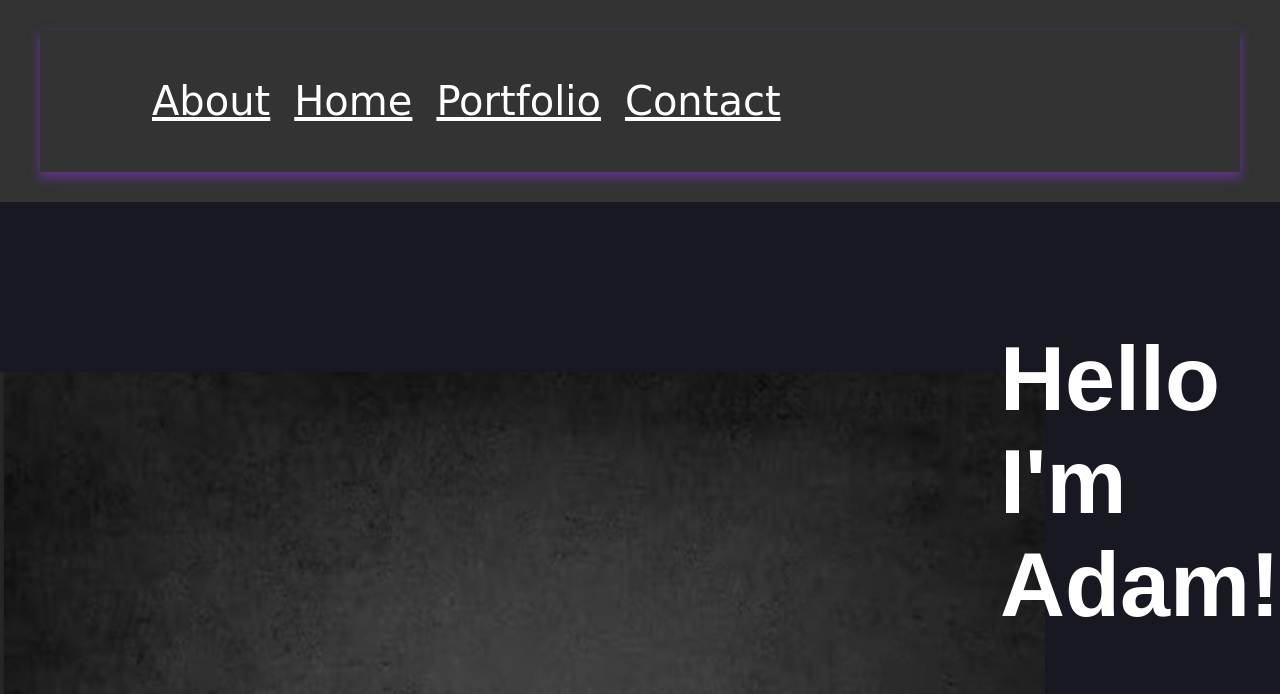
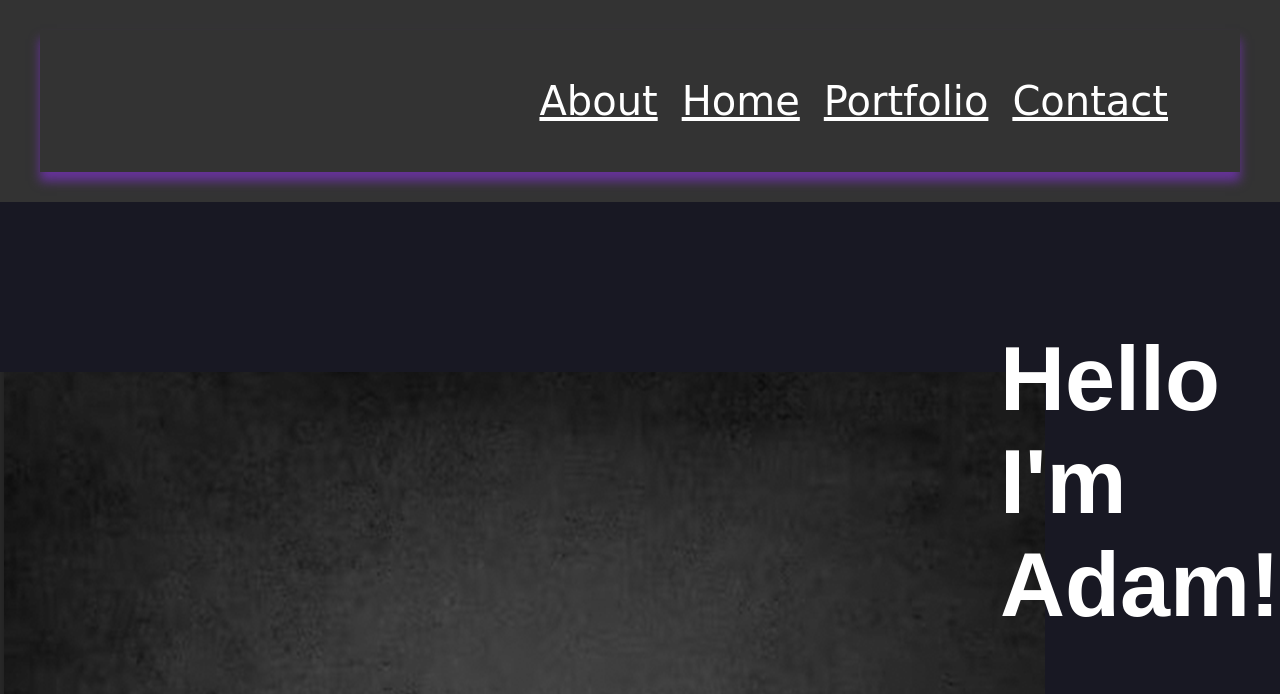
Before and after one commit to elmekad/Personal-website2, a plain HTML site: page index.html in a window 1280 px wide. Shown: the top 694 px of the page. Drawn offline with Linux system fonts and the light colour scheme.

Commit message:
adjusted nav bar to aligin on the rigth side

```diff
--- a/about.css
+++ b/about.css
@@ -18,10 +18,11 @@ header {
 
 .bar{
     display: flex;
-    justify-content: space-between;
+    justify-content: flex-end;
+    margin-left: auto;
     align-items: end;
     padding: 18px 60px;
-    box-shadow: 0 5px 10px rebeccapurple;
+    box-shadow: 0 9px 10px rebeccapurple;
 }
 
 .bar ul{
@@ -41,6 +42,7 @@ header {
     color: #fff;
     font-family: cursive;
     font-size: 40px;
+
 }
 
 .bar ul li a::before{
--- a/contact.css
+++ b/contact.css
@@ -15,19 +15,13 @@ header {
     font-size: 30px;
 }
 
-
-/* nav a {
-    color: white;
-    padding: 10px;
-    text-decoration: none;
-} */
-
 .bar{
     display: flex;
-    justify-content: space-between;
+    justify-content: flex-end;
+    margin-left: auto;
     align-items: end;
     padding: 18px 60px;
-    box-shadow: 0 5px 10px rebeccapurple;
+    box-shadow: 0 9px 10px rebeccapurple;
 }
 
 .bar ul{
@@ -47,6 +41,7 @@ header {
     color: #fff;
     font-family: cursive;
     font-size: 40px;
+
 }
 
 .bar ul li a::before{
--- a/portfolio.css
+++ b/portfolio.css
@@ -15,13 +15,13 @@ header {
     font-size: 30px;
 }
 
-
 .bar{
     display: flex;
-    justify-content: space-between;
+    justify-content: flex-end;
+    margin-left: auto;
     align-items: end;
     padding: 18px 60px;
-    box-shadow: 0 5px 10px rebeccapurple;
+    box-shadow: 0 9px 10px rebeccapurple;
 }
 
 .bar ul{
@@ -41,6 +41,7 @@ header {
     color: #fff;
     font-family: cursive;
     font-size: 40px;
+
 }
 
 .bar ul li a::before{
--- a/style.css
+++ b/style.css
@@ -18,10 +18,11 @@ header {
 
 .bar{
     display: flex;
-    justify-content: space-between;
+    justify-content: flex-end;
+    margin-left: auto;
     align-items: end;
     padding: 18px 60px;
-    box-shadow: 0 5px 10px rebeccapurple;
+    box-shadow: 0 9px 10px rebeccapurple;
 }
 
 .bar ul{
@@ -41,6 +42,7 @@ header {
     color: #fff;
     font-family: cursive;
     font-size: 40px;
+
 }
 
 .bar ul li a::before{
--- a/success.css
+++ b/success.css
@@ -17,10 +17,11 @@ header {
 
 .bar{
     display: flex;
-    justify-content: space-between;
+    justify-content: flex-end;
+    margin-left: auto;
     align-items: end;
     padding: 18px 60px;
-    box-shadow: 0 5px 10px rebeccapurple;
+    box-shadow: 0 9px 10px rebeccapurple;
 }
 
 .bar ul{
@@ -40,6 +41,7 @@ header {
     color: #fff;
     font-family: cursive;
     font-size: 40px;
+
 }
 
 .bar ul li a::before{
```
